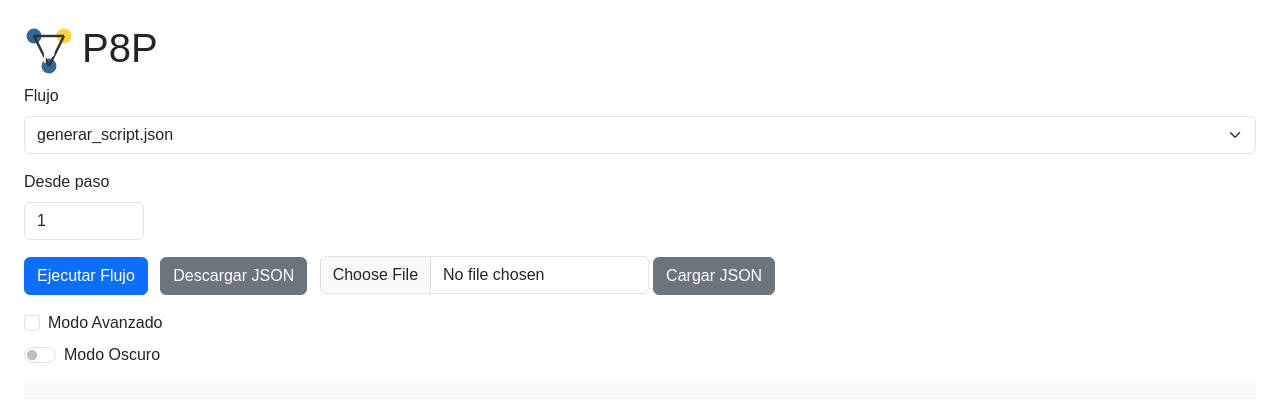
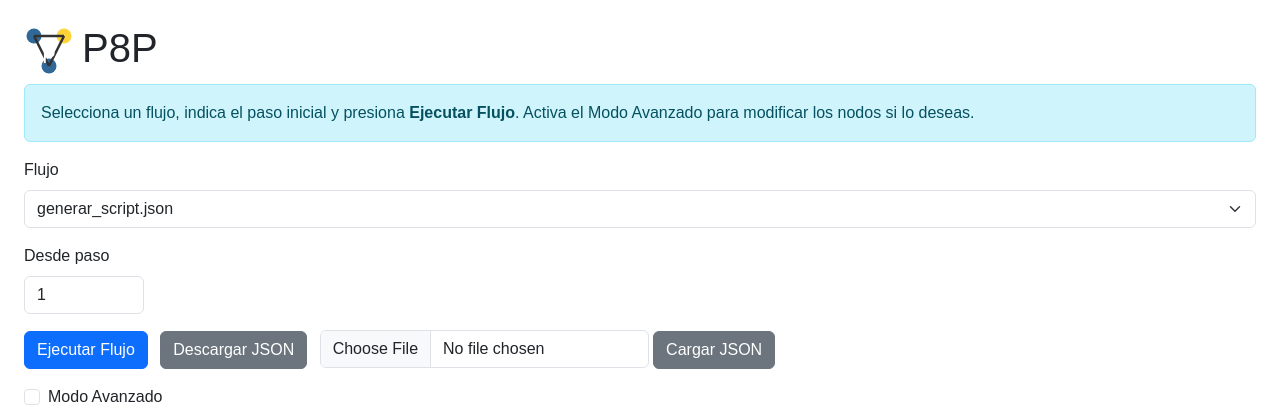
Before and after one commit to juanpablobaez1992/p8p-automate, a Flask app: page / in a window 1280 px wide. Shown: the top 420 px of the page. Run offline with Flask 3, Linux system fonts and the light colour scheme.

Commit message:
Fix path handling and update docs

```diff
--- a/P8P/app.py
+++ b/P8P/app.py
@@ -2,36 +2,40 @@ import os
 from flask import Flask, render_template, request, jsonify, send_from_directory
 import webview
 from backend.flujo_engine import ejecutar_flujo
+
+BASE_DIR = os.path.dirname(os.path.abspath(__file__))
+FLUJOS_DIR = os.path.join(BASE_DIR, 'flujos')
+NODES_DIR = os.path.join(BASE_DIR, 'nodes')
 
 app = Flask(__name__)
 
 @app.route('/')
 def index():
     flujos = {}
-    for carpeta in os.listdir('flujos'):
-        ruta = os.path.join('flujos', carpeta)
+    for carpeta in os.listdir(FLUJOS_DIR):
+        ruta = os.path.join(FLUJOS_DIR, carpeta)
         if os.path.isdir(ruta):
             flujos[carpeta] = [f for f in os.listdir(ruta) if f.endswith('.json')]
-    nodes = [f for f in os.listdir('nodes') if f.endswith('.py')]
+    nodes = [f for f in os.listdir(NODES_DIR) if f.endswith('.py')]
     return render_template('index.html', flujos=flujos, nodes=nodes)
 
 @app.route('/run', methods=['POST'])
 def run_flujo():
     data = request.get_json()
-    flujo_path = os.path.join('flujos', data['flujo'])
+    flujo_path = os.path.join(FLUJOS_DIR, data['flujo'])
     desde = int(data.get('desde', 0))
     resultados = ejecutar_flujo(flujo_path, desde=desde)
     return jsonify(resultados)
 
 @app.route('/download/<path:archivo>')
 def download_flujo(archivo):
-    return send_from_directory('flujos', archivo, as_attachment=True)
+    return send_from_directory(FLUJOS_DIR, archivo, as_attachment=True)
 
 @app.route('/upload', methods=['POST'])
 def upload_flujo():
     archivo = request.files.get('file')
     carpeta = request.form.get('carpeta', '')
-    ruta = os.path.join('flujos', carpeta)
+    ruta = os.path.join(FLUJOS_DIR, carpeta)
     os.makedirs(ruta, exist_ok=True)
     if archivo:
         archivo.save(os.path.join(ruta, archivo.filename))
@@ -40,7 +44,7 @@ def upload_flujo():
 
 @app.route('/node/<nombre>', methods=['GET', 'POST'])
 def editar_nodo(nombre):
-    ruta = os.path.join('nodes', nombre)
+    ruta = os.path.join(NODES_DIR, nombre)
     if request.method == 'POST':
         codigo = request.form['code']
         with open(ruta, 'w') as f:
--- a/P8P/templates/index.html
+++ b/P8P/templates/index.html
@@ -9,6 +9,10 @@
 </head>
 <body class="p-4">
   <h1><img src="{{ url_for('static', filename='logo.svg') }}" alt="logo" width="50" class="me-2">P8P</h1>
+  <div class="alert alert-info" role="alert">
+    Selecciona un flujo, indica el paso inicial y presiona <strong>Ejecutar Flujo</strong>.
+    Activa el Modo Avanzado para modificar los nodos si lo deseas.
+  </div>
   <div class="mb-3">
     <label class="form-label">Flujo</label>
     <select id="flujo" class="form-select">
```
Also changed, not shown: P8P/README.md, README.md.
